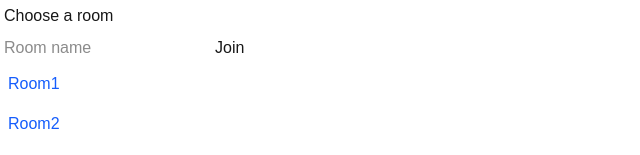
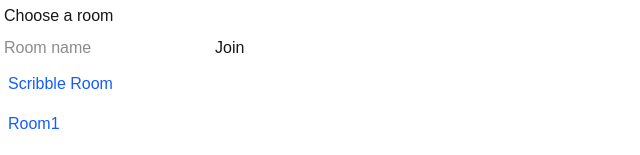
Before and after one commit to jakkrol/SyncBoard, a Next.js app: page / in a window 1280 px wide. Shown: the top 155 px of the page, without its empty margins (0-640 px from the left). Built offline with nearby package versions, Linux system fonts and the light colour scheme; no server answers.

Commit message:
testing new page

```diff
--- a/src/app/page.tsx
+++ b/src/app/page.tsx
@@ -2,7 +2,6 @@
 import { useEffect, useState } from "react";
 import { useRouter } from "next/navigation";
 import { getSocket } from "../lib/socket";
-import { get } from "http";
 
 export default function RoomSelect() {
   const [room, setRoom] = useState("");
@@ -18,6 +17,12 @@ export default function RoomSelect() {
     router.push(`/canvas/${roomToJoin}`);
   };
 
+  const joinScribleRoom = (r?: string) => {
+    const roomToJoin = r || room;
+    if (!roomToJoin) return;
+    router.push(`/scrible/${roomToJoin}`);
+  }
+
   return (
     <div>
       <h1 className="m-1">Choose a room</h1>
@@ -25,6 +30,8 @@ export default function RoomSelect() {
       <button onClick={() => joinRoom()}>Join</button>
 
       <div className="flex flex-col items-start">
+        <p className="m-2 font-medium text-blue-600 dark:text-blue-500 hover:underline cursor-pointer" onClick={() => joinScribleRoom("scribleRoom1")}>Scribble Room</p>
+
         <p className="m-2 font-medium text-blue-600 dark:text-blue-500 hover:underline cursor-pointer" onClick={() => joinRoom("room1")}>Room1</p>
         <p className="m-2 font-medium text-blue-600 dark:text-blue-500 hover:underline cursor-pointer" onClick={() => joinRoom("room2")}>Room2</p>
         <p className="m-2 font-medium text-blue-600 dark:text-blue-500 hover:underline cursor-pointer" onClick={() => joinRoom("room3")}>Room3</p>
```
